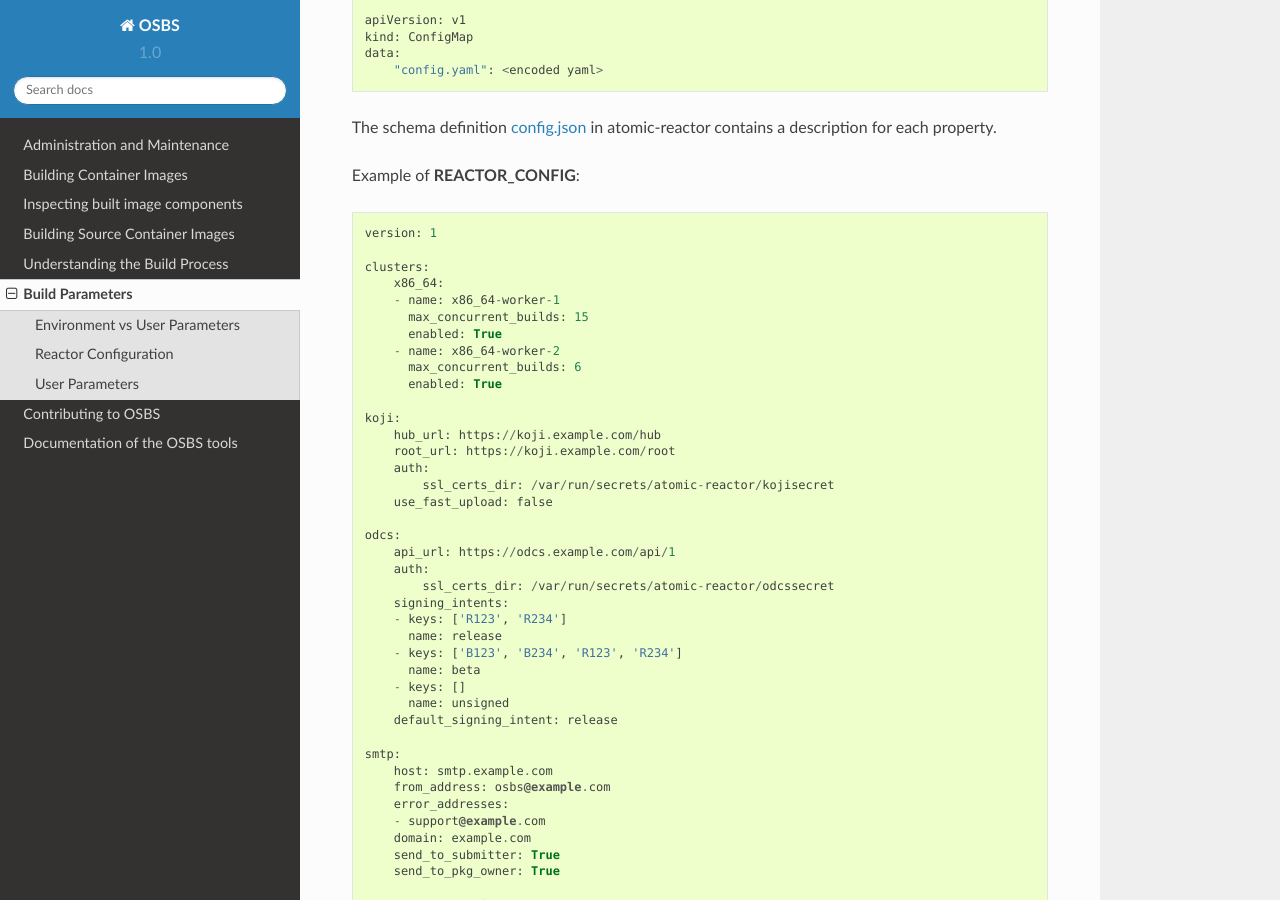
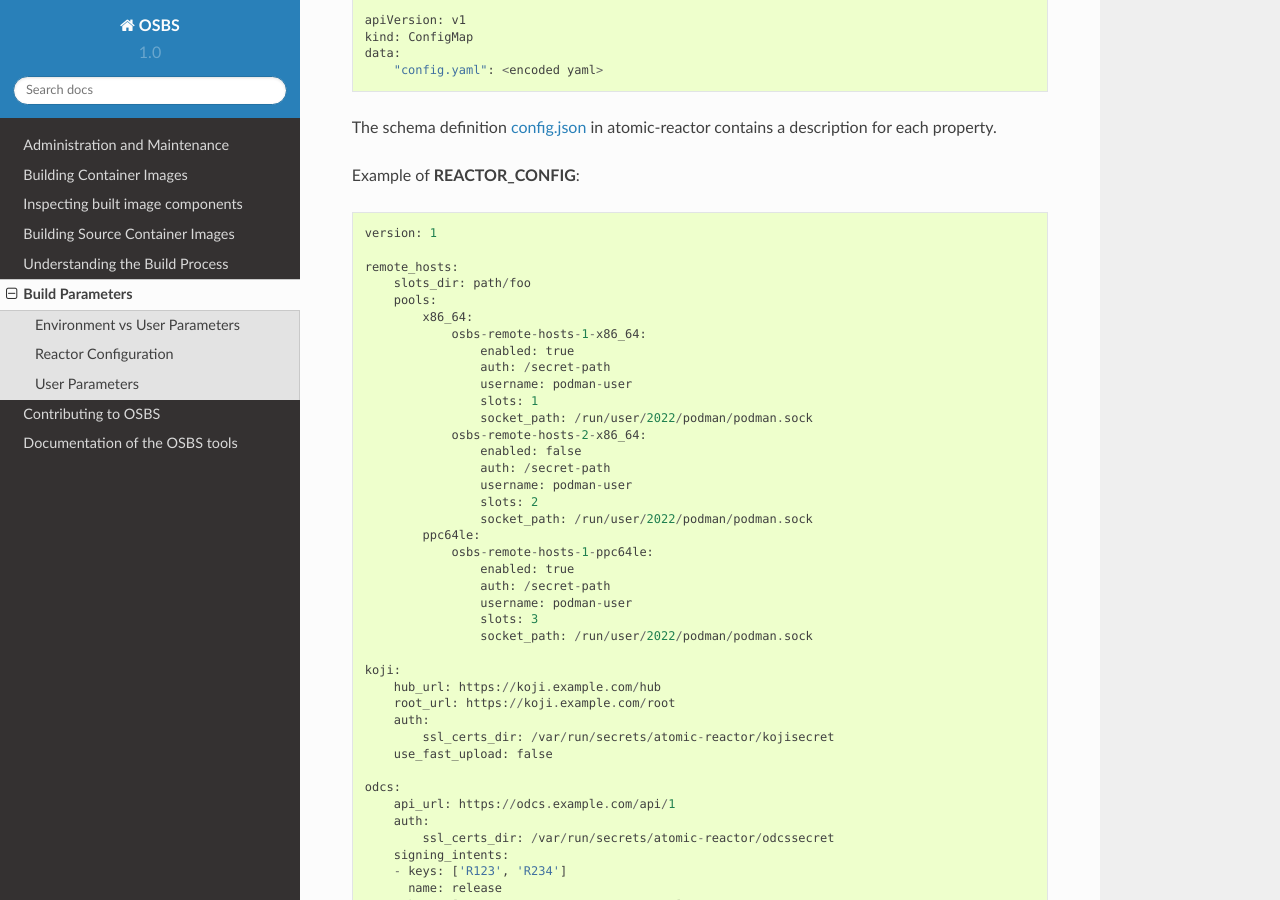
Before and after one commit to containerbuildsystem/osbs-docs, a Sphinx documentation site: the page built from docs/build_parameters.rst, in a window 1280 px wide and 900 px high, scrolled down 610 px. Built offline with Sphinx 7.4.7 and the Read the Docs theme 2.0.0, drawn with Linux system fonts in a browser that asks for light colours; some of the changed text lies outside the part shown.

Commit message:
remove all traces of clusters configuration
* CLOUDBLD-9135

Signed-off-by: Robert Cerven <rcerven@redhat.com>

```diff
--- a/docs/build_parameters.rst
+++ b/docs/build_parameters.rst
@@ -38,14 +38,29 @@ Example of **REACTOR_CONFIG**::
 
     version: 1
 
-    clusters:
-        x86_64:
-        - name: x86_64-worker-1
-          max_concurrent_builds: 15
-          enabled: True
-        - name: x86_64-worker-2
-          max_concurrent_builds: 6
-          enabled: True
+    remote_hosts:
+        slots_dir: path/foo
+        pools:
+            x86_64:
+                osbs-remote-hosts-1-x86_64:
+                    enabled: true
+                    auth: /secret-path
+                    username: podman-user
+                    slots: 1
+                    socket_path: /run/user/2022/podman/podman.sock
+                osbs-remote-hosts-2-x86_64:
+                    enabled: false
+                    auth: /secret-path
+                    username: podman-user
+                    slots: 2
+                    socket_path: /run/user/2022/podman/podman.sock
+            ppc64le:
+                osbs-remote-hosts-1-ppc64le:
+                    enabled: true
+                    auth: /secret-path
+                    username: podman-user
+                    slots: 3
+                    socket_path: /run/user/2022/podman/podman.sock
 
     koji:
         hub_url: https://koji.example.com/hub
@@ -129,10 +144,6 @@ Example of **REACTOR_CONFIG**::
     - v2-registry-dockercfg
     - client-config-secret
 
-    worker_token_secrets:
-    - x86-64-worker-1
-    - x86-64-worker-2
-
     skip_koji_check_for_base_image: False
 
     build_env_vars:
```
